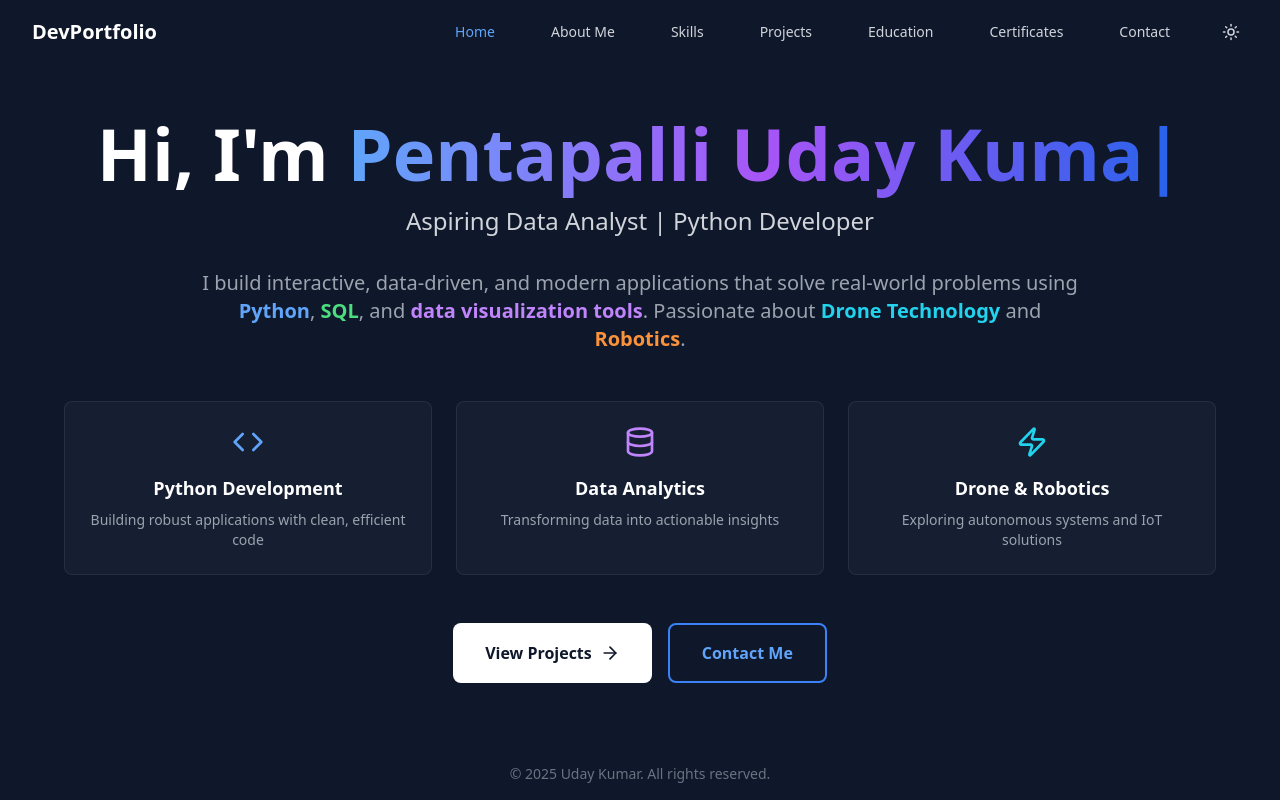
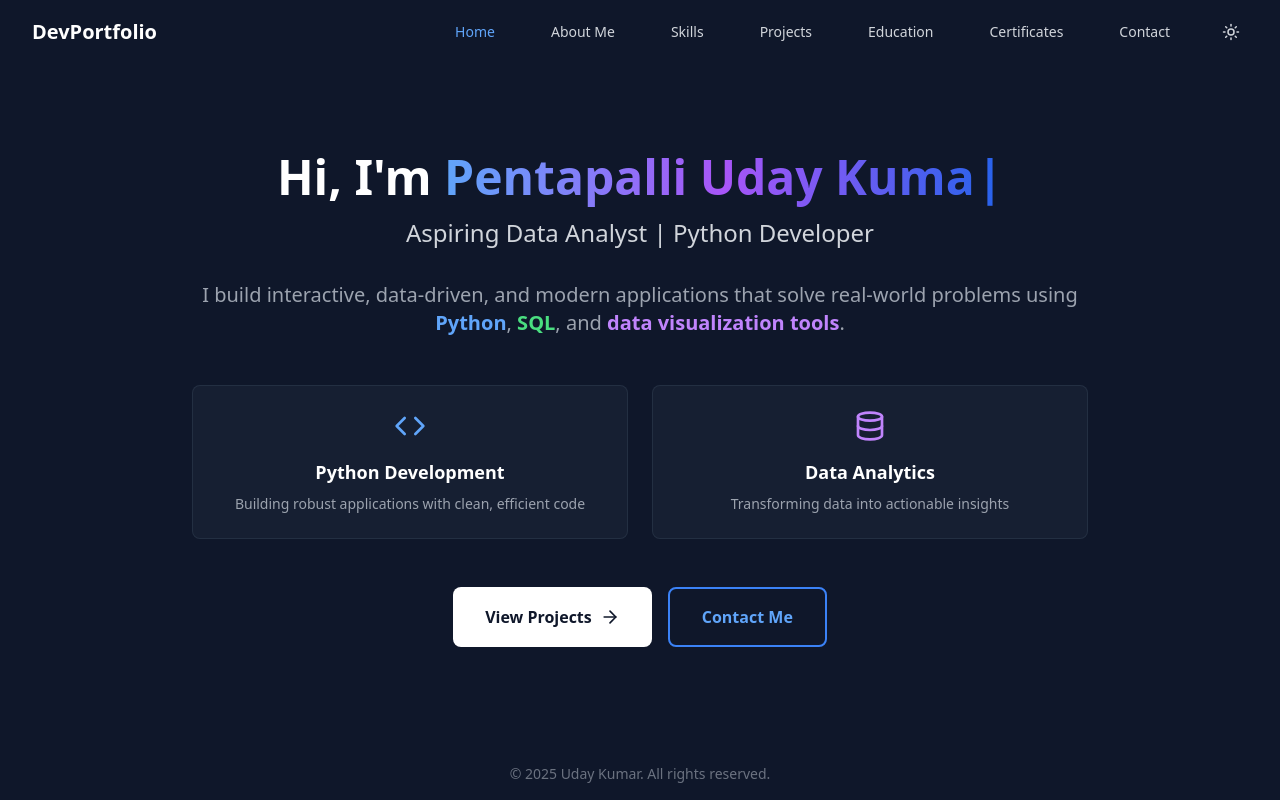
Before and after one commit to Uday-102004/UdayPortfolio, a React (Vite) app: page / in a window 1280 px wide. Built offline with nearby package versions, Linux system fonts and the light colour scheme.

Commit message:
Refactor: Improve typing effect and remove domain mentions
- Adjusted the typing effect to focus on the name.
- Reduced the size of the typing effect.
- Removed "Drone & Robotics" from the Home page.

```diff
--- a/src/components/TypeWriter.tsx
+++ b/src/components/TypeWriter.tsx
@@ -57,7 +57,7 @@ const TypeWriter: React.FC<TypeWriterProps> = ({
   return (
     <span className={className}>
       {currentText}
-      <span className={`${showCursor ? 'opacity-100' : 'opacity-0'} transition-opacity`}>|</span>
+      <span className={`${showCursor ? 'opacity-100' : 'opacity-0'} transition-opacity duration-75 ml-0.5`}>|</span>
     </span>
   );
 };
--- a/src/pages/Home.tsx
+++ b/src/pages/Home.tsx
@@ -1,7 +1,7 @@
 
 import React from 'react';
 import { Link } from 'react-router-dom';
-import { ArrowRight, Code, Database, Zap } from 'lucide-react';
+import { ArrowRight, Code, Database } from 'lucide-react';
 import TypeWriter from '../components/TypeWriter';
 import AnimatedBackground from '../components/AnimatedBackground';
 
@@ -9,9 +9,7 @@ const Home = () => {
   const typewriterTexts = [
     "Pentapalli Uday Kumar",
     "Python Developer",
-    "Data Analyst",
-    "Drone Technology Enthusiast",
-    "Robotics Engineer"
+    "Data Analyst"
   ];
 
   return (
@@ -22,7 +20,7 @@ const Home = () => {
         <div className="max-w-6xl mx-auto text-center animate-fade-in">
           {/* Main Heading */}
           <div className="mb-8">
-            <h1 className="text-5xl md:text-7xl font-bold mb-4">
+            <h1 className="text-4xl md:text-5xl font-bold mb-4">
               <span className="text-white">Hi, I'm </span>
               <TypeWriter
                 texts={typewriterTexts}
@@ -44,13 +42,11 @@ const Home = () => {
               <span className="text-blue-400 font-semibold"> Python</span>,
               <span className="text-green-400 font-semibold"> SQL</span>, and
               <span className="text-purple-400 font-semibold"> data visualization tools</span>.
-              Passionate about <span className="text-cyan-400 font-semibold">Drone Technology</span> and
-              <span className="text-orange-400 font-semibold"> Robotics</span>.
             </p>
           </div>
 
           {/* Feature Cards */}
-          <div className="grid md:grid-cols-3 gap-6 mb-12 animate-fade-in" style={{ animationDelay: '1s' }}>
+          <div className="grid md:grid-cols-2 gap-6 mb-12 animate-fade-in" style={{ animationDelay: '1s' }}>
             <div className="bg-slate-800/50 backdrop-blur-md rounded-lg p-6 border border-slate-700/50 hover:border-blue-500/50 transition-all duration-300 hover:scale-105">
               <Code className="w-8 h-8 text-blue-400 mb-4 mx-auto" />
               <h3 className="text-lg font-semibold mb-2">Python Development</h3>
@@ -61,12 +57,6 @@ const Home = () => {
               <Database className="w-8 h-8 text-purple-400 mb-4 mx-auto" />
               <h3 className="text-lg font-semibold mb-2">Data Analytics</h3>
               <p className="text-gray-400 text-sm">Transforming data into actionable insights</p>
-            </div>
-
-            <div className="bg-slate-800/50 backdrop-blur-md rounded-lg p-6 border border-slate-700/50 hover:border-cyan-500/50 transition-all duration-300 hover:scale-105">
-              <Zap className="w-8 h-8 text-cyan-400 mb-4 mx-auto" />
-              <h3 className="text-lg font-semibold mb-2">Drone & Robotics</h3>
-              <p className="text-gray-400 text-sm">Exploring autonomous systems and IoT solutions</p>
             </div>
           </div>
 
```
